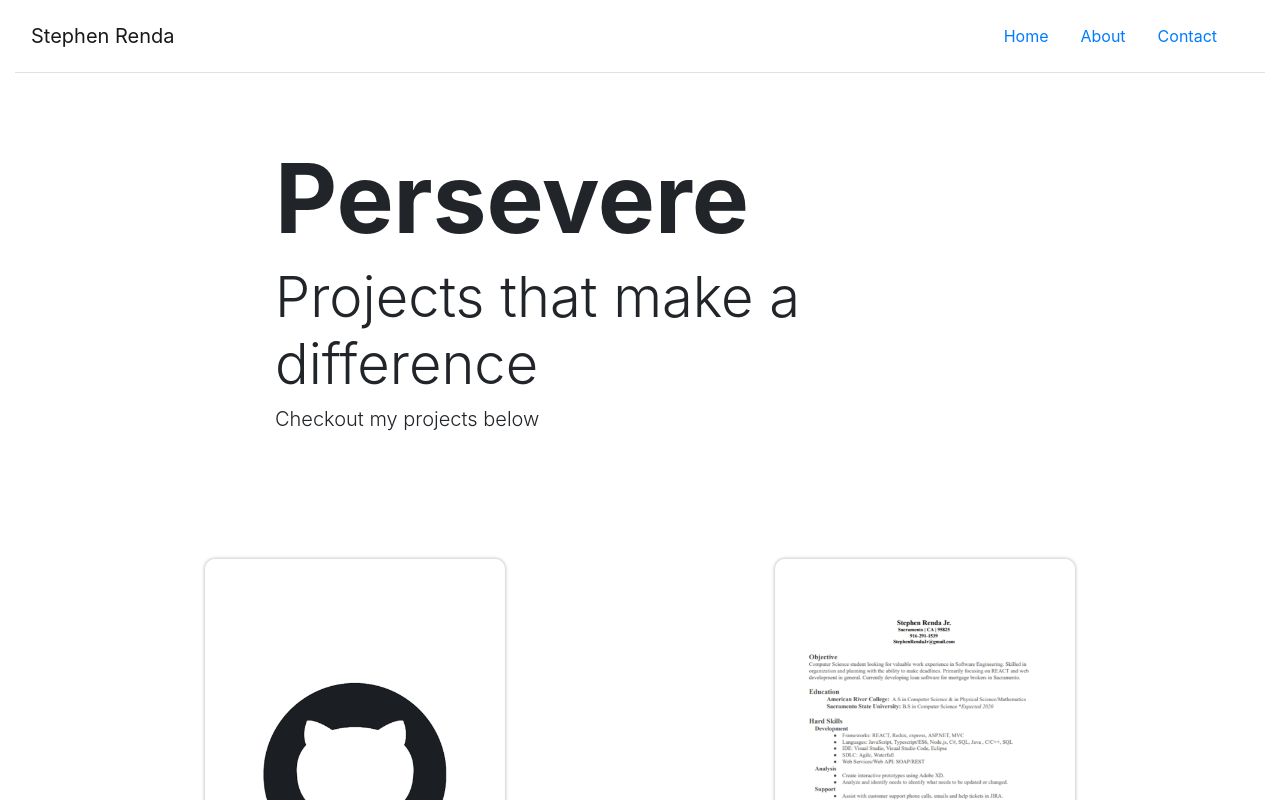
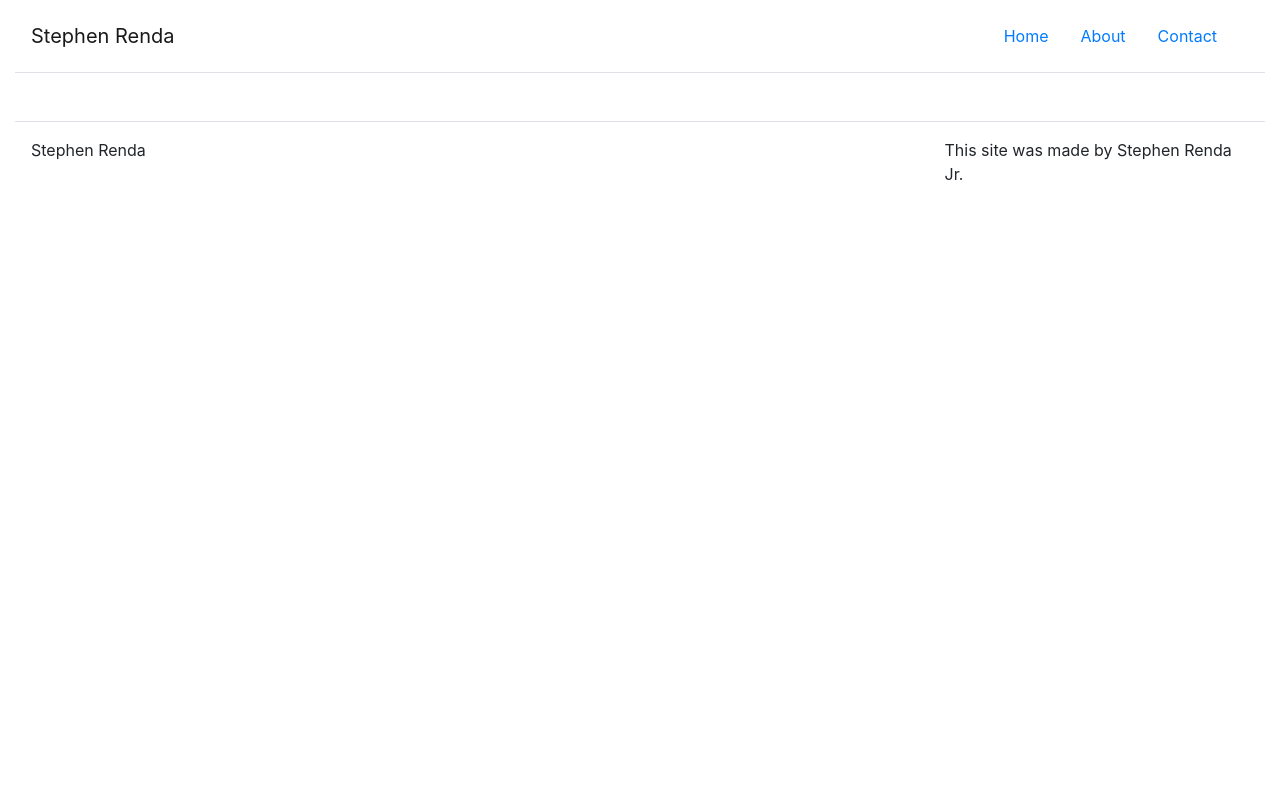
Before and after one commit to StephenRenda/PortfolioSite, a React (Create React App) app: page / in a window 1280 px wide. Shown: the top 800 px of the page. Built offline with nearby package versions, Linux system fonts and the light colour scheme.

Commit message:
this time for sure!

```diff
--- a/src/App.js
+++ b/src/App.js
@@ -56,7 +56,7 @@ class App extends React.Component {
             </Navbar.Collapse>
           </Navbar>
           <Route
-            path="/"
+            path="/PortfolioSite/"
             exact
             render={() => (
               <HomePage
@@ -67,7 +67,7 @@ class App extends React.Component {
             )}
           />
           <Route
-            path="/about"
+            path="/PortfolioSite/about"
             exact
             render={() => (
               <AboutPage
@@ -78,7 +78,7 @@ class App extends React.Component {
             )}
           />
           <Route
-            path="/contact"
+            path="/PortfolioSite/contact"
             exact
             render={() => (
               <ContactPage
```
